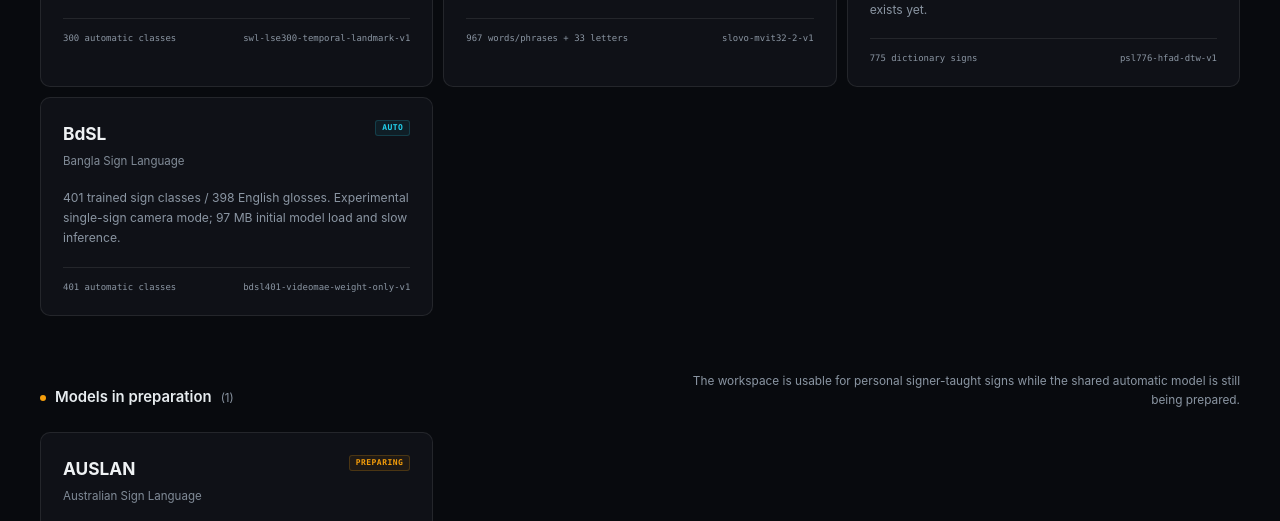
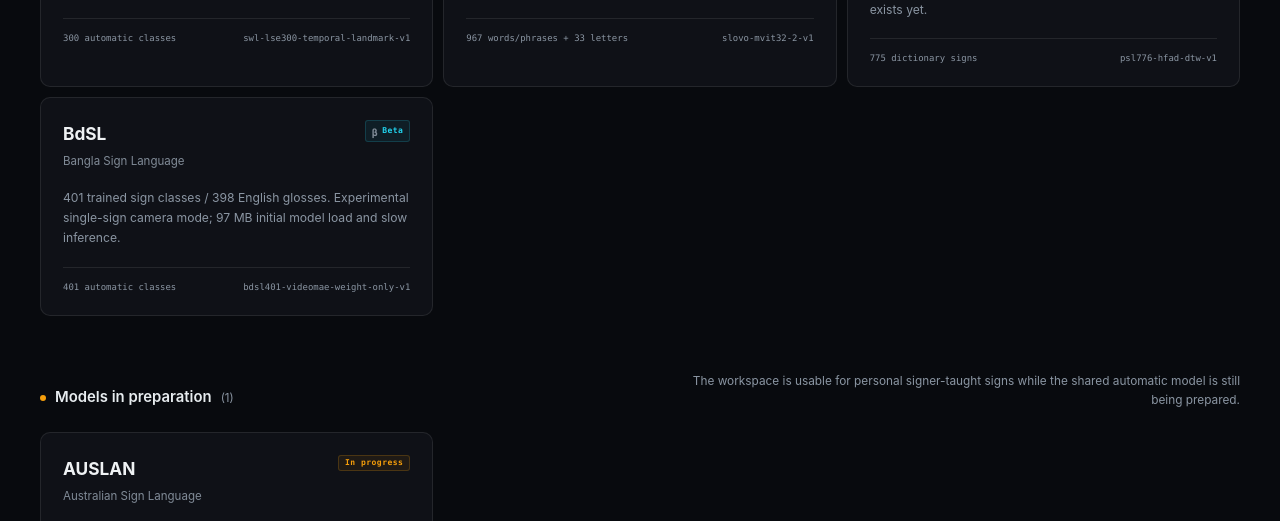
Before and after one commit to adamjamiesimson/SignRelay, a Next.js app: page /languages in a window 1280 px wide. Shown: the part 940-1461 px from the top of the page. Built offline with nearby package versions, Linux system fonts and the light colour scheme; no server answers.

Commit message:
ui: label experimental recognizers Beta and other models In progress

```diff
--- a/app/languages/page.tsx
+++ b/app/languages/page.tsx
@@ -45,7 +45,7 @@ export default function LanguagesPage() {
                 <article className="figma-language-page-card automatic" key={language.id}>
                   <div className="figma-language-page-card-head">
                     <div><strong>{language.shortName}</strong><span>{language.language}</span></div>
-                    <em>AUTO</em>
+                    <em className="beta-badge" title="Experimental automatic recognition; live accuracy is not fully validated"><span aria-hidden="true">β</span>Beta</em>
                   </div>
                   <p>{language.summary}</p>
                   <div className="figma-language-page-meta">
@@ -70,7 +70,7 @@ export default function LanguagesPage() {
                   <article className="figma-language-page-card preparing" key={language.id}>
                     <div className="figma-language-page-card-head">
                       <div><strong>{language.shortName}</strong><span>{language.language}</span></div>
-                      <em>PREPARING</em>
+                      <em title="Automatic recognition is in development; personal signs require training">In progress</em>
                     </div>
                     <p>{language.summary}</p>
                   </article>
@@ -91,7 +91,7 @@ export default function LanguagesPage() {
                 <article className="figma-language-page-card personal" key={language.id}>
                   <div className="figma-language-page-card-head">
                     <div><strong>{language.shortName}</strong><span>{language.language}</span></div>
-                    <em className="beta-badge"><span aria-hidden="true">β</span>BETA</em>
+                    <em title="Automatic recognition is in development; personal signs require training">In progress</em>
                   </div>
                   <p>{language.summary}</p>
                 </article>
```
